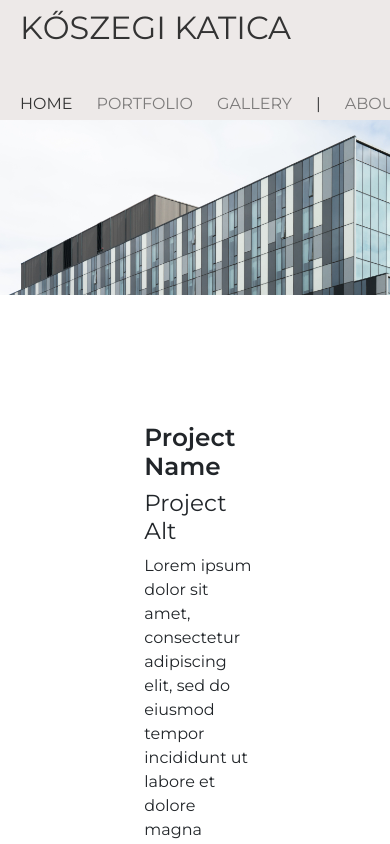
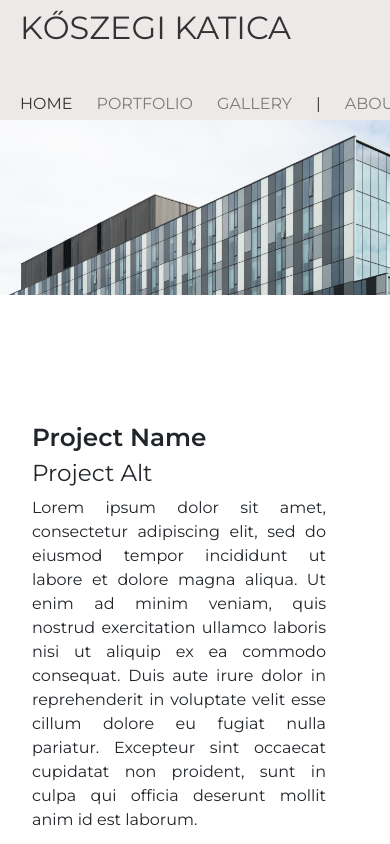
Before and after one commit to mahte007/architect-portfolio, a React (Create React App) app: page / in a window 390 px wide. Shown: the top 844 px of the page. Built offline with nearby package versions, Linux system fonts and the light colour scheme.

Commit message:
Started working on site responsivness for mobile users. Working on Home page

```diff
--- a/src/style/styles.css
+++ b/src/style/styles.css
@@ -150,6 +150,7 @@ h1, h2, h3, h4, h5, h6 {
 .featured-post-content{
     padding-right: 2rem;
     margin-right: 5rem;
+    text-align: justify;
 }
 
 .featured-post-content h2 {
@@ -176,6 +177,19 @@ h1, h2, h3, h4, h5, h6 {
 
 .featured-image:hover, .project-image:hover{
     transform: scale(105%);
+}
+
+@media (max-width: 991px) {
+    .featured-post {
+        padding: 6rem 0;
+        display: flex;
+        margin: 0 auto;
+        width: 100%;
+    }
+
+    .featured-post-content {
+        margin: 0 auto;
+    }
 }
 
 /*Project Details Page*/
```
